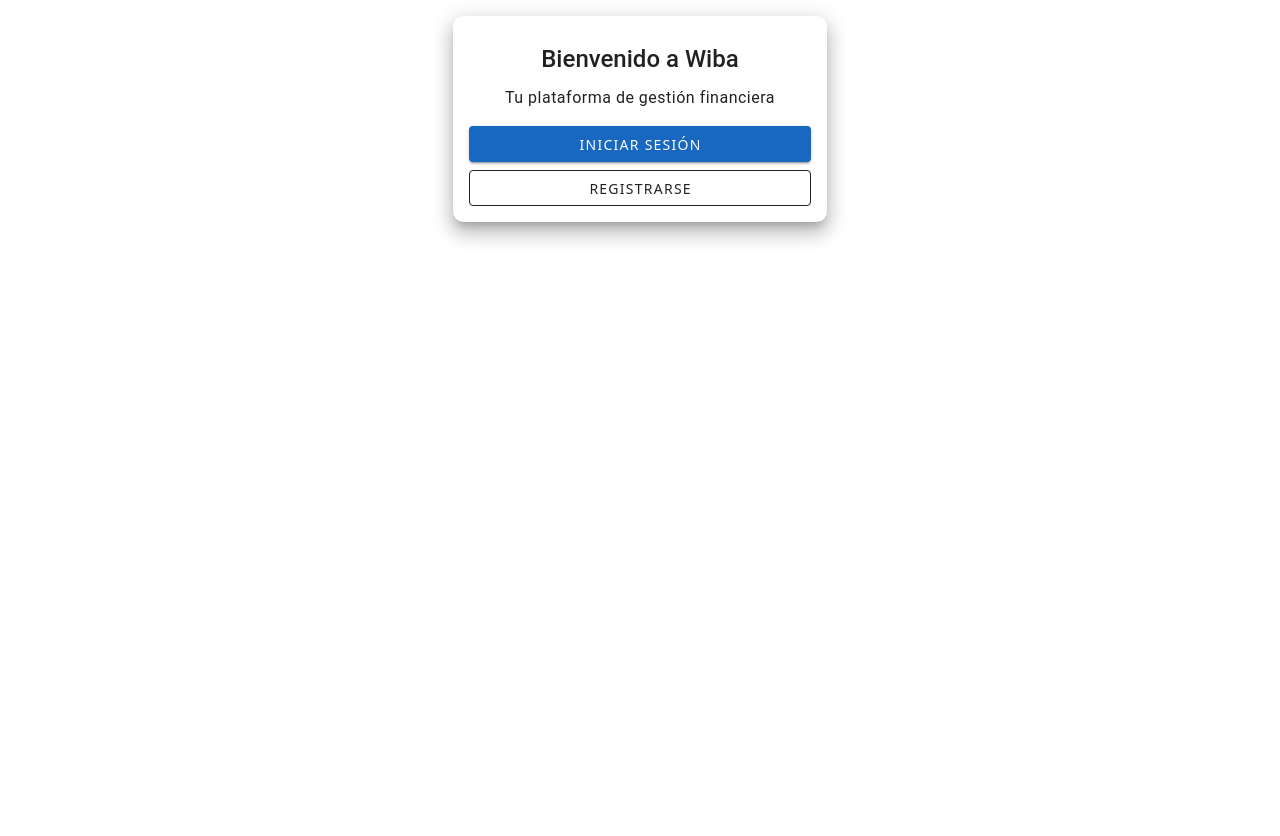
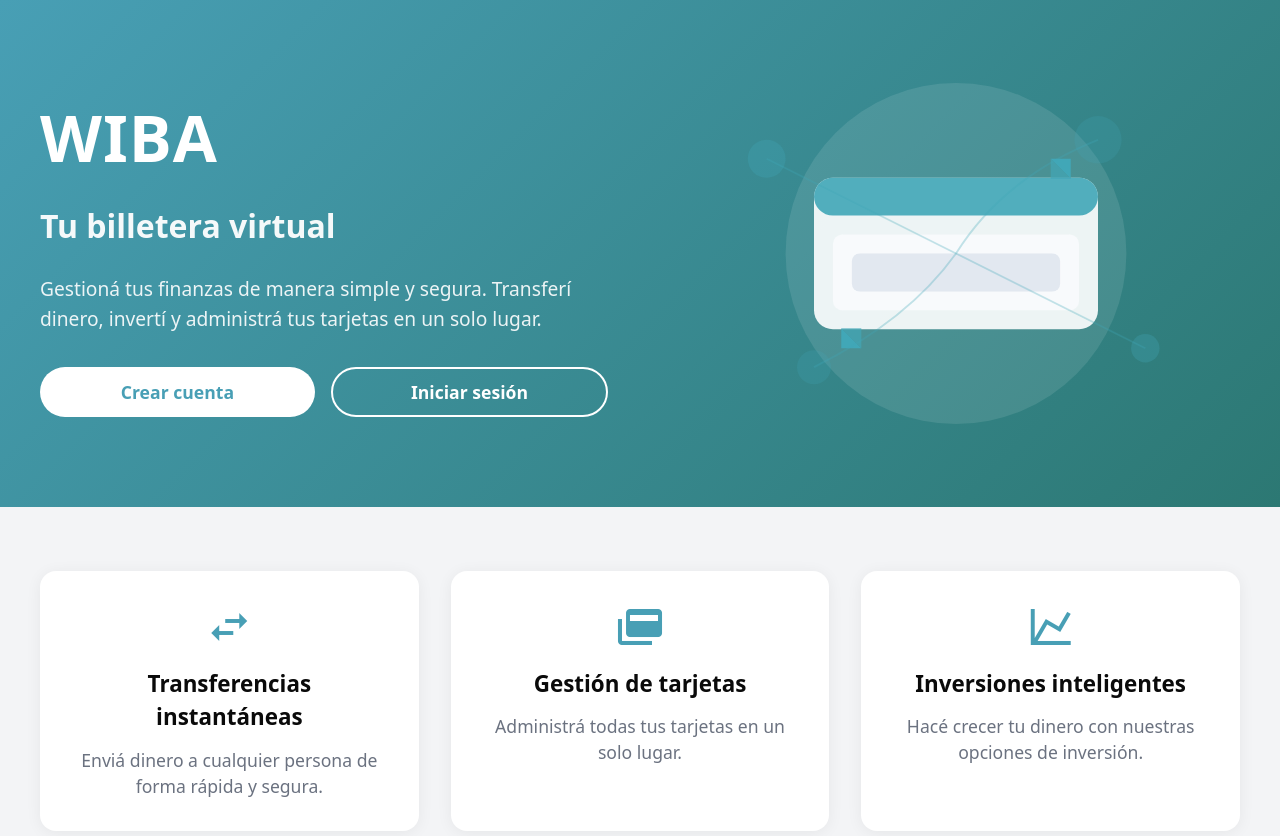
Before and after one commit to SebasCaules/TP2-HCI-WIBA, a Vue app: page / in a window 1280 px wide. Shown: the top 836 px of the page. Before the commit the page ends 800 px from the top, so only its background shows below. Built offline with nearby package versions, Linux system fonts and the light colour scheme.

Commit message:
landing page

```diff
--- a/src/components/ui/FilledButton.vue
+++ b/src/components/ui/FilledButton.vue
@@ -1,12 +1,14 @@
 <template>
-  <button
+  <component
+    :is="to ? 'router-link' : 'button'"
+    :to="to"
     class="filled-btn"
     :type="type"
     :disabled="disabled"
     @click="$emit('click', $event)"
   >
     <slot />
-  </button>
+  </component>
 </template>
 
 <script setup lang="ts">
@@ -14,6 +16,7 @@ defineProps<{
   type?: 'button' | 'submit' | 'reset'
   disabled?: boolean
   fullWidth?: boolean
+  to?: string
 }>()
 defineEmits(['click'])
 </script>
@@ -23,7 +26,9 @@ defineEmits(['click'])
   width: 100%;
   max-width: v-bind('fullWidth ? "none" : "340px"');
   margin: 0 auto;
-  display: block;
+  display: flex;
+  align-items: center;
+  justify-content: center;
   font-size: 1.1rem;
   font-weight: 700;
   border-radius: 2rem;
@@ -37,6 +42,8 @@ defineEmits(['click'])
   outline: none;
   transition: background 0.2s;
   cursor: pointer;
+  text-decoration: none;
+  padding: 0 1.5rem;
 }
 .filled-btn:disabled {
   opacity: 0.6;
--- a/src/views/HomeView.vue
+++ b/src/views/HomeView.vue
@@ -1,43 +1,241 @@
 <template>
-  <v-container class="fill-height">
-    <v-row justify="center" align="center">
-      <v-col cols="12" sm="8" md="6" lg="4">
-        <v-card class="elevation-12">
-          <v-card-title class="text-center text-h5 pt-6">
-            Bienvenido a Wiba
-          </v-card-title>
-          <v-card-text class="text-center">
-            <p class="text-body-1 mb-4">
-              Tu plataforma de gestión financiera
-            </p>
-            <v-btn
-              color="primary"
-              to="/login"
-              block
-              class="mb-2"
-            >
-              Iniciar Sesión
-            </v-btn>
-            <v-btn
-              variant="outlined"
-              to="/register"
-              block
-            >
-              Registrarse
-            </v-btn>
-          </v-card-text>
-        </v-card>
-      </v-col>
-    </v-row>
-  </v-container>
+  <div class="landing-page">
+    <!-- Hero Section -->
+    <div class="hero-section">
+      <div class="hero-content">
+        <div class="hero-text">
+          <h1 class="hero-title">WIBA</h1>
+          <h2 class="hero-subtitle">Tu billetera virtual</h2>
+          <p class="hero-description">
+            Gestioná tus finanzas de manera simple y segura. Transferí dinero, invertí y administrá tus tarjetas en un solo lugar.
+          </p>
+          <div class="hero-cta">
+            <FilledButton class="hero-cta-btn" to="/register">
+              Crear cuenta
+            </FilledButton>
+            <FilledButton class="hero-cta-btn secondary" to="/login">
+              Iniciar sesión
+            </FilledButton>
+          </div>
+        </div>
+        <div class="hero-image">
+          <img src="@/assets/hero-illustration.svg" alt="WIBA Wallet Illustration" class="hero-illustration" />
+        </div>
+      </div>
+    </div>
+
+    <!-- Features Section -->
+    <div class="features-section">
+      <div class="features-content">
+        <div class="feature-card">
+          <v-icon size="48" color="var(--primary)" class="feature-icon">mdi-swap-horizontal</v-icon>
+          <h3 class="feature-title">Transferencias instantáneas</h3>
+          <p class="feature-description">Enviá dinero a cualquier persona de forma rápida y segura.</p>
+        </div>
+        <div class="feature-card">
+          <v-icon size="48" color="var(--primary)" class="feature-icon">mdi-credit-card-multiple</v-icon>
+          <h3 class="feature-title">Gestión de tarjetas</h3>
+          <p class="feature-description">Administrá todas tus tarjetas en un solo lugar.</p>
+        </div>
+        <div class="feature-card">
+          <v-icon size="48" color="var(--primary)" class="feature-icon">mdi-chart-line</v-icon>
+          <h3 class="feature-title">Inversiones inteligentes</h3>
+          <p class="feature-description">Hacé crecer tu dinero con nuestras opciones de inversión.</p>
+        </div>
+      </div>
+    </div>
+  </div>
 </template>
 
 <script setup lang="ts">
-// No additional setup needed
+import FilledButton from '@/components/ui/FilledButton.vue'
 </script>
 
 <style scoped>
-.v-card {
-  border-radius: var(--radius-lg);
+.landing-page {
+  min-height: 100vh;
+  background: var(--background);
+}
+
+/* Hero Section */
+.hero-section {
+  padding: 4rem 2rem;
+  background: linear-gradient(135deg, var(--primary) 0%, #2c7873 100%);
+  color: white;
+}
+
+.hero-content {
+  max-width: 1200px;
+  margin: 0 auto;
+  display: flex;
+  align-items: center;
+  justify-content: space-between;
+  gap: 4rem;
+}
+
+.hero-text {
+  flex: 1;
+  max-width: 600px;
+}
+
+.hero-title {
+  font-size: 4rem;
+  font-weight: 800;
+  margin-bottom: 1rem;
+  letter-spacing: 1px;
+}
+
+.hero-subtitle {
+  font-size: 2rem;
+  font-weight: 600;
+  margin-bottom: 1.5rem;
+  opacity: 0.95;
+}
+
+.hero-description {
+  font-size: 1.2rem;
+  line-height: 1.6;
+  margin-bottom: 2rem;
+  opacity: 0.9;
+}
+
+.hero-cta {
+  display: flex;
+  gap: 1rem;
+}
+
+.hero-cta-btn {
+  font-size: 1.1rem;
+  font-weight: 600;
+  padding: 0.8rem 2rem;
+  background: white !important;
+  color: var(--primary) !important;
+}
+
+.hero-cta-btn.secondary {
+  background: transparent !important;
+  color: white !important;
+  border: 2px solid white !important;
+}
+
+.hero-cta-btn.secondary:hover {
+  background: rgba(255, 255, 255, 0.1) !important;
+}
+
+.hero-image {
+  flex: 1;
+  display: flex;
+  justify-content: center;
+  align-items: center;
+}
+
+.hero-illustration {
+  max-width: 100%;
+  height: auto;
+  max-height: 400px;
+}
+
+/* Features Section */
+.features-section {
+  padding: 4rem 2rem;
+  background: var(--card);
+}
+
+.features-content {
+  max-width: 1200px;
+  margin: 0 auto;
+  display: grid;
+  grid-template-columns: repeat(auto-fit, minmax(300px, 1fr));
+  gap: 2rem;
+}
+
+.feature-card {
+  background: white;
+  padding: 2rem;
+  border-radius: 16px;
+  text-align: center;
+  box-shadow: 0 2px 16px rgba(0, 0, 0, 0.06);
+  transition: transform 0.2s;
+}
+
+.feature-card:hover {
+  transform: translateY(-4px);
+}
+
+.feature-icon {
+  margin-bottom: 1rem;
+}
+
+.feature-title {
+  font-size: 1.4rem;
+  font-weight: 600;
+  color: var(--text);
+  margin-bottom: 0.8rem;
+}
+
+.feature-description {
+  color: var(--muted-text);
+  font-size: 1.1rem;
+  line-height: 1.5;
+}
+
+/* Responsive Design */
+@media (max-width: 960px) {
+  .hero-content {
+    flex-direction: column;
+    text-align: center;
+    gap: 2rem;
+  }
+
+  .hero-text {
+    max-width: 100%;
+  }
+
+  .hero-cta {
+    justify-content: center;
+  }
+
+  .hero-title {
+    font-size: 3rem;
+  }
+
+  .hero-subtitle {
+    font-size: 1.8rem;
+  }
+
+  .features-content {
+    grid-template-columns: 1fr;
+    max-width: 400px;
+  }
+}
+
+@media (max-width: 600px) {
+  .hero-section {
+    padding: 3rem 1rem;
+  }
+
+  .features-section {
+    padding: 3rem 1rem;
+  }
+
+  .hero-title {
+    font-size: 2.5rem;
+  }
+
+  .hero-subtitle {
+    font-size: 1.5rem;
+  }
+
+  .hero-description {
+    font-size: 1.1rem;
+  }
+
+  .hero-cta {
+    flex-direction: column;
+  }
+
+  .hero-cta-btn {
+    width: 100%;
+  }
 }
 </style>
--- a/src/views/LoginView.vue
+++ b/src/views/LoginView.vue
@@ -47,8 +47,8 @@
             </FilledButton>
           </v-form>
           <div class="text-center mt-2">
-            <span>¿No tienes una cuenta?</span>
-            <router-link to="/register" class="login-link">Regístrate</router-link>
+            <span>¿No tenés una cuenta?</span>
+            <router-link to="/register" class="login-link">Registrate</router-link>
           </div>
         </v-card>
       </v-col>
@@ -207,20 +207,25 @@ const handleResetPassword = async () => {
 .login-bg {
   background: var(--background);
 }
+
 .login-bg-card {
   background: var(--card);
+  border-radius: var(--radius-lg);
 }
+
 .login-title {
   color: var(--primary);
   font-size: 2.5rem;
   font-weight: 700;
   letter-spacing: 1px;
 }
+
 .login-subtitle {
   color: var(--muted-text);
   font-size: 1.1rem;
   font-weight: 400;
 }
+
 .login-btn {
   margin-top: 0.5rem;
   font-size: 1.1rem;
@@ -229,12 +234,14 @@ const handleResetPassword = async () => {
   width: 100%;
   align-self: stretch;
 }
+
 .login-link {
   color: var(--primary);
   font-weight: 500;
   margin-left: 4px;
   text-decoration: none;
 }
+
 .login-link:hover {
   text-decoration: underline;
 }
@@ -256,6 +263,7 @@ const handleResetPassword = async () => {
   text-decoration: underline;
 }
 
+/* Reset Dialog styles */
 .reset-dialog {
   border-radius: 16px;
   padding: 2rem;
```
Also changed, not shown: src/assets/hero-illustration.svg (added).
